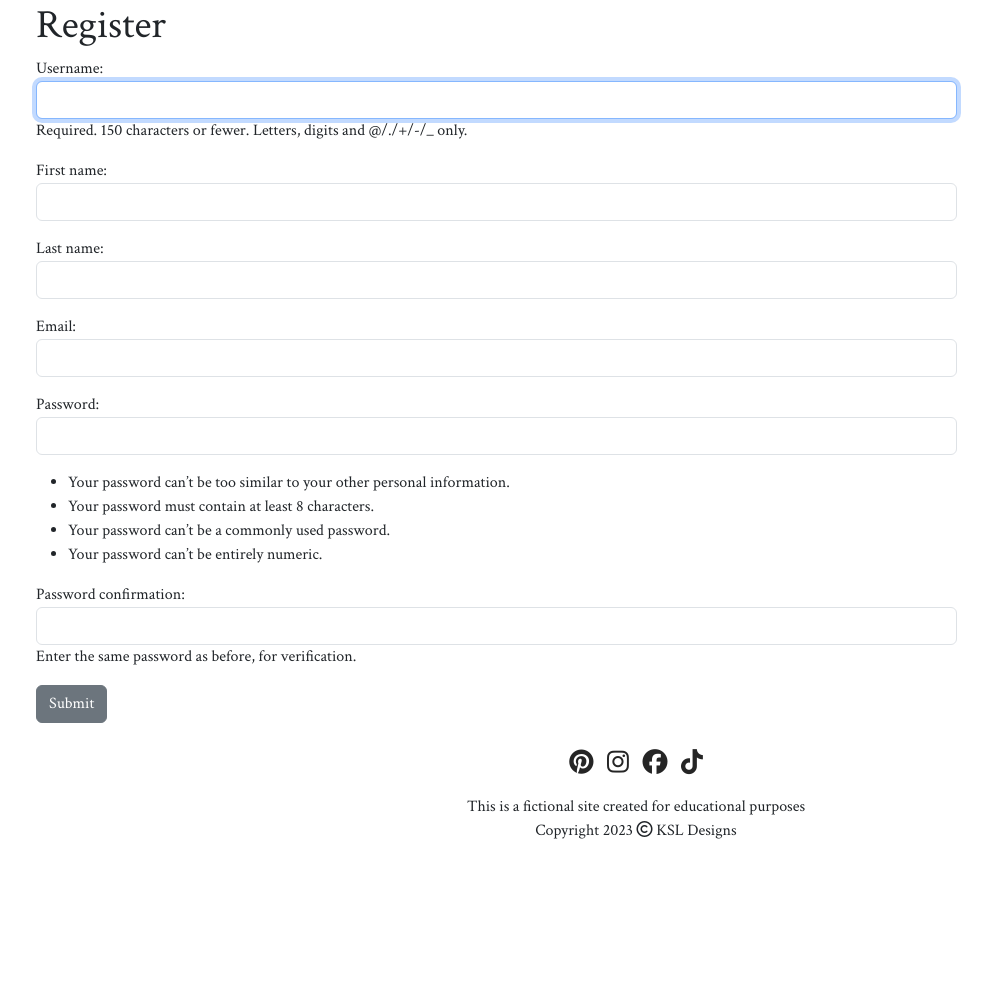
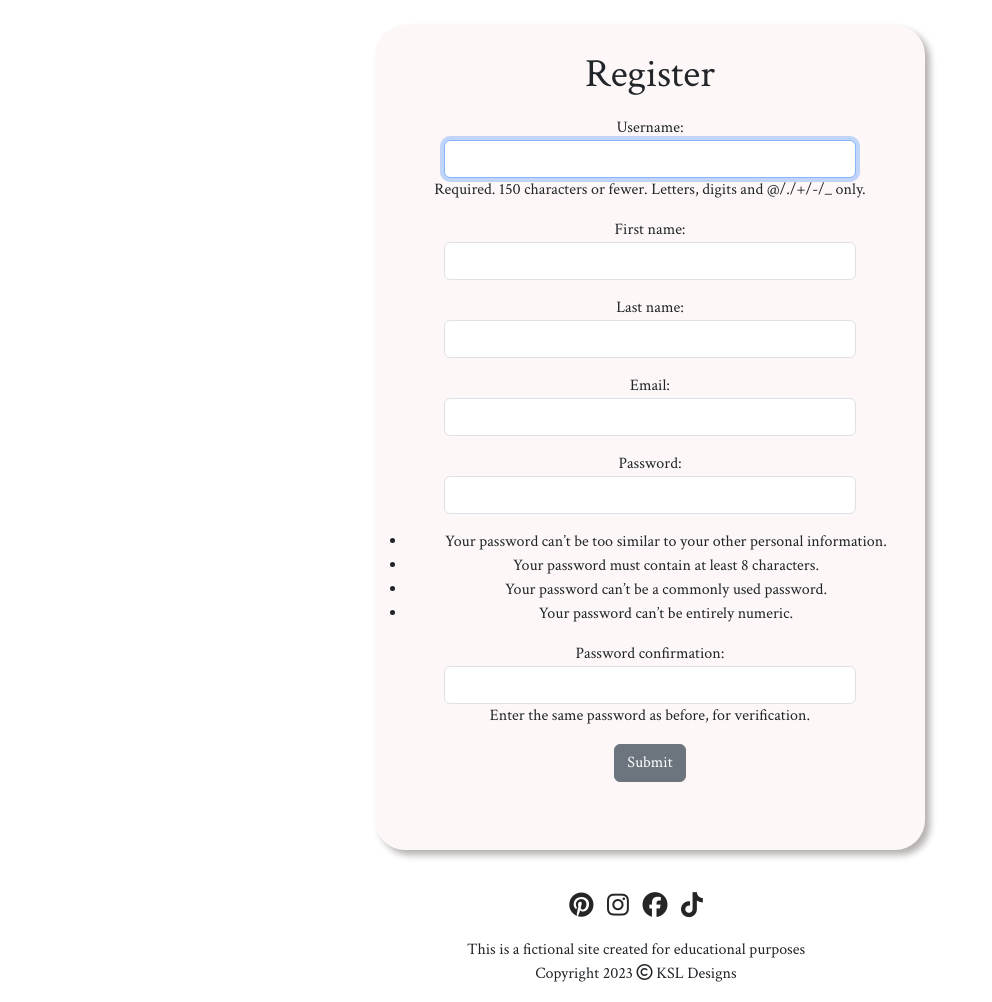
Before and after one commit to llewellynksj/little-white-dress, a Django app: page /customers/register/ in a window 1280 px wide. Shown: the part 49-1051 px from the top of the page, without its empty margins (4-996 px from the left). Before the commit the page ends 888 px from the top, so only its background shows below. Run offline with Django 3.2, Linux system fonts and the light colour scheme; some libraries are stand-ins or nearby versions.

Commit message:
Add styles to registrations page

```diff
--- a/customer/templates/registration/registration.html
+++ b/customer/templates/registration/registration.html
@@ -2,9 +2,9 @@
 {% block title %}Register{% endblock %}
 {% block content %}
 
-<div class="container-fluid body-content">
-    <h1>Register</h1>
-
+<div class="container-fluid body-content account-container">
+    <div class="text-center account-card m-4">
+        <h1 class="account-title">Register</h1>
         <div class="form-group">
             <form method="POST">
                 {% csrf_token %}
@@ -13,4 +13,5 @@
             </form>
         </div>
     </div>
+</div>
 {% endblock %}
--- a/static/css/style.css
+++ b/static/css/style.css
@@ -41,6 +41,7 @@ button {
 
 .form-control {
     width: 75%;
+    margin: auto;
 }
 
 /* Navbar styles */
@@ -414,7 +415,7 @@ footer {
         max-width: 650px;
     }
     .account-card {
-        padding: 30px 0 60px 0;
+        padding: 15px 0 60px 0;
     }
 }
 
```
Lines whose indentation alone changed are shown as unchanged.
